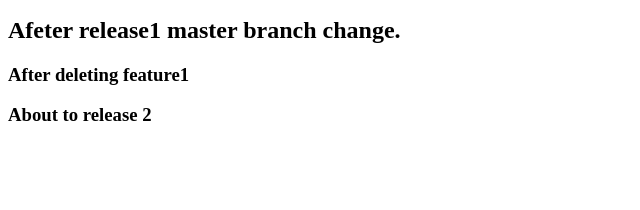
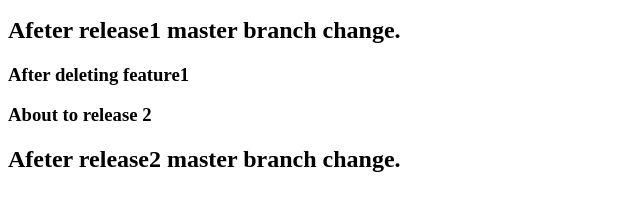
Before and after one commit to Bhanwer/PR1, a plain HTML site: page index.html in a window 1280 px wide. Shown: the part 110-320 px from the top of the page, without its empty margins (0-640 px from the left). Drawn offline with Linux system fonts and the light colour scheme.

Commit message:
commit 9

```diff
--- a/index.html
+++ b/index.html
@@ -11,5 +11,6 @@
     <h2>Afeter release1 master branch change.</h2>
     <h3>After deleting feature1</h3>
     <h3>About to release 2</h3>
+    <h2>Afeter release2 master branch change.</h2>
   </body>
 </html>
```
